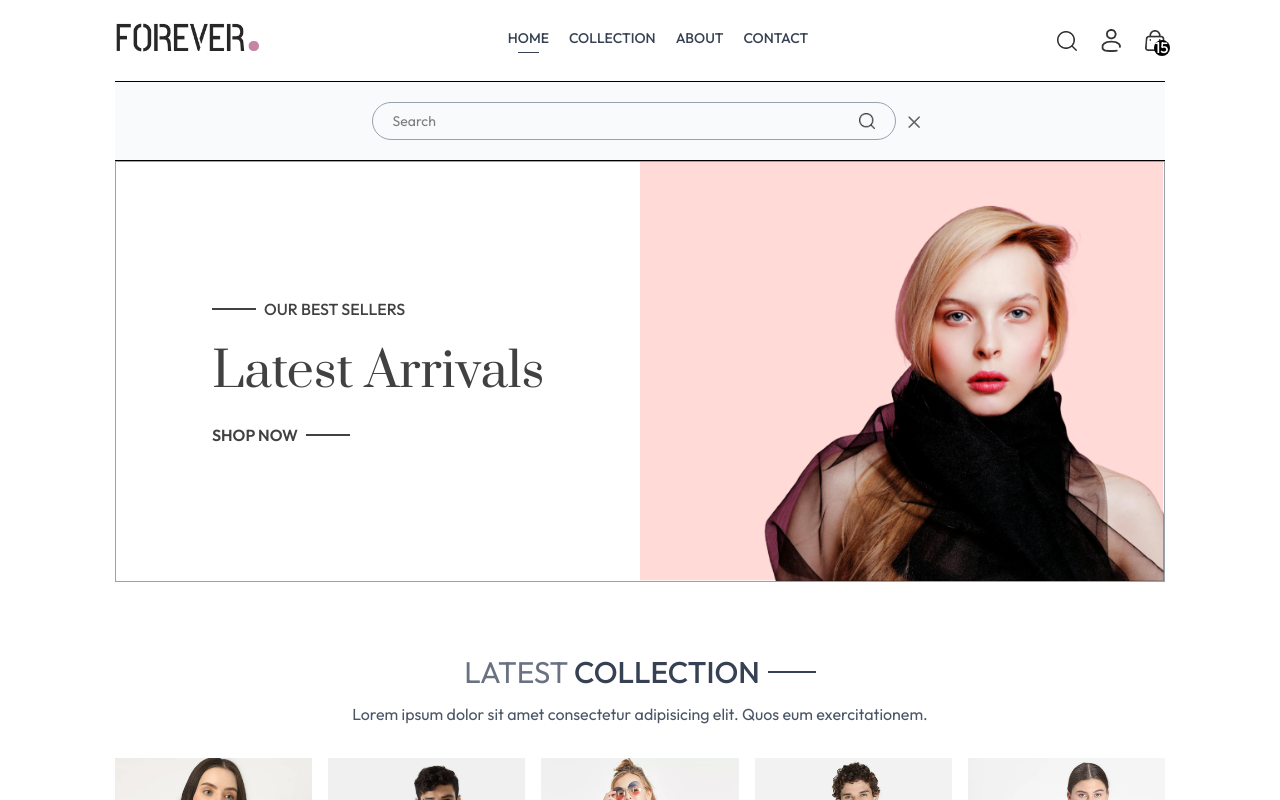
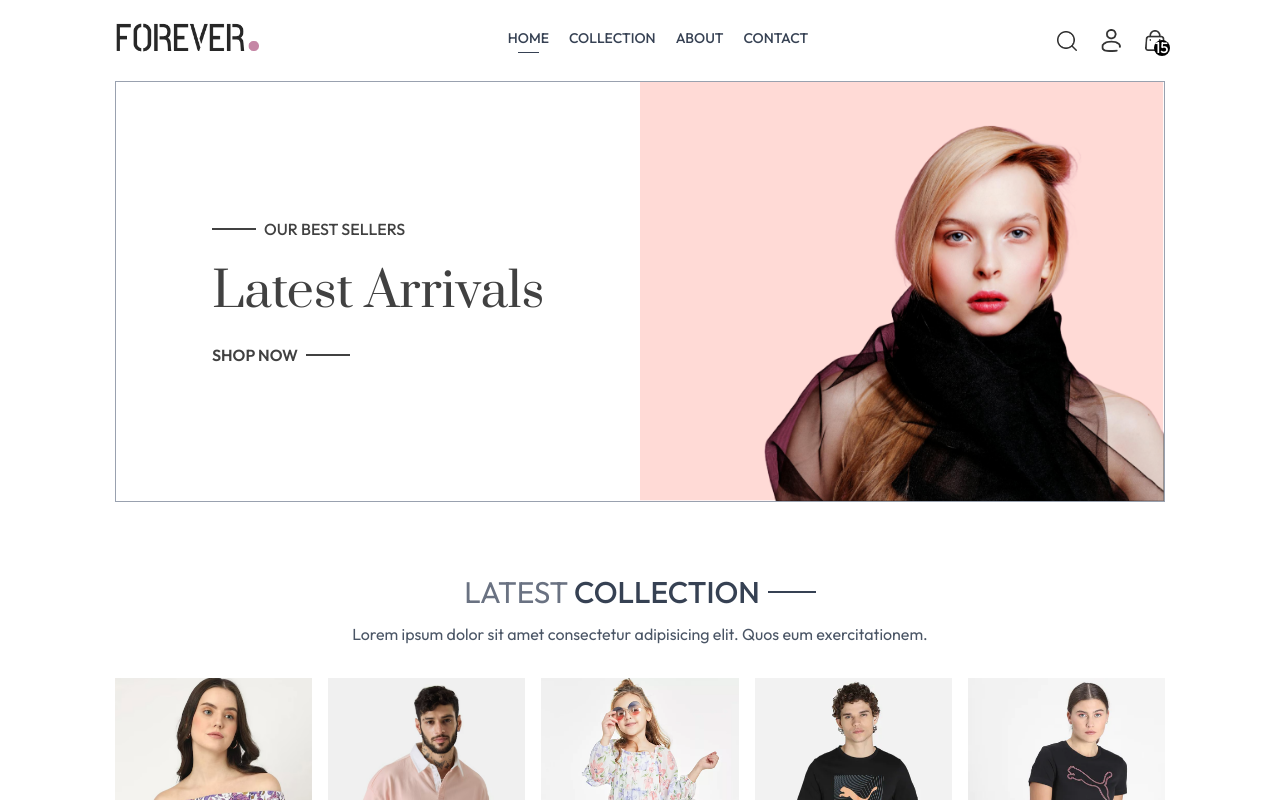
Before and after one commit to hellokristinafaye/clothing-ecommerce, a React (Vite) app: page / in a window 1280 px wide. Shown: the top 800 px of the page. Built offline with nearby package versions, Linux system fonts and the light colour scheme.

Commit message:
Search Open button fn start

```diff
--- a/src/components/SearchBar.jsx
+++ b/src/components/SearchBar.jsx
@@ -12,7 +12,8 @@ const SearchBar = () => {
               <input value={search} onChange={(e) => setSearch(e.target.value)} type="text" placeholder="Search" className="flex-1 outline-none bg-inherit text-sm" />
               <img src={assets.search_icon} alt="" className="w-4" />
           </div>
-          <img src={assets.cross_icon} alt="" className="inline w-3 cursor-pointer" onClick={()=>setShowSearch(false)} />
+          <img src={assets.cross_icon} alt="" className="inline w-3 cursor-pointer"
+              onClick={() => setShowSearch(false)} />
     </div>
   ) : null;
 };
--- a/src/context/ShopContext.jsx
+++ b/src/context/ShopContext.jsx
@@ -7,7 +7,7 @@ const ShopContextProvider = (props) => {
   const currency = "$";
   const delivery_fee = 10;
   const [search, setSearch] = useState('');
-  const [showSearch, setShowSearch] = useState(true);
+  const [showSearch, setShowSearch] = useState(false);
 
   const value = {
     products,
```
